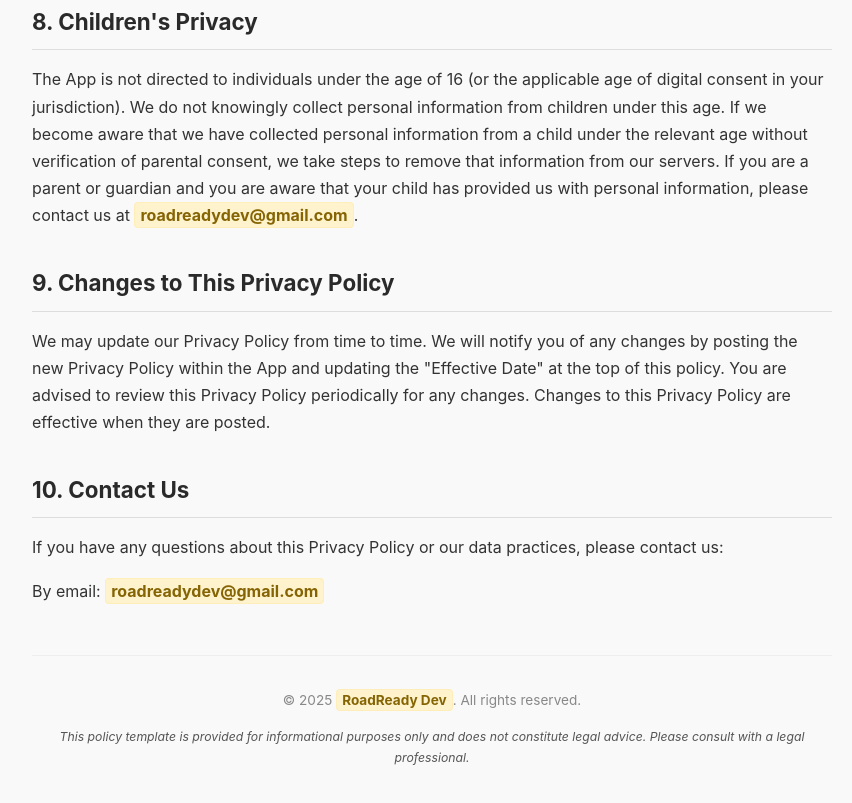
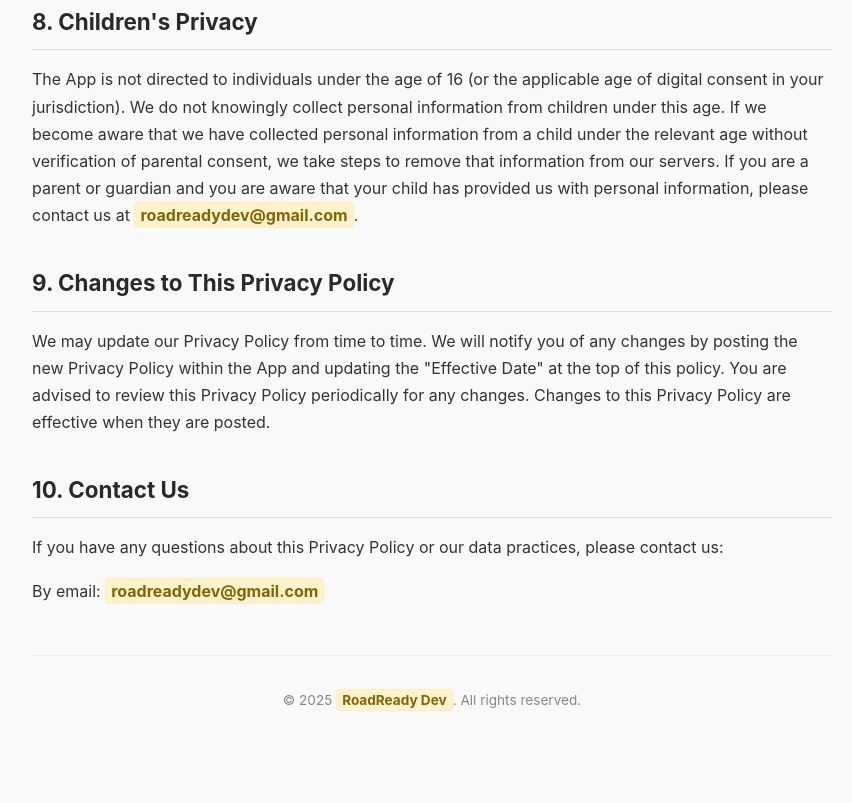
Before and after one commit to Hadeed0/roadready-g1-privacy, a plain HTML site: page index.html in a window 1280 px wide. Shown: the part 5557-6360 px from the top of the page, without its empty margins (208-1060 px from the left). After the commit the page ends 6309 px from the top, so only its background shows below. Drawn offline with Linux system fonts and the light colour scheme.

Commit message:
Update index.html

```diff
--- a/index.html
+++ b/index.html
@@ -214,7 +214,6 @@
 
     <div class="footer">
         <p>© <span id="year"></span> <span class="placeholder">RoadReady Dev</span>. All rights reserved.</p>
-        <p class="note">This policy template is provided for informational purposes only and does not constitute legal advice. Please consult with a legal professional.</p>
     </div>
 
     <script>
```
